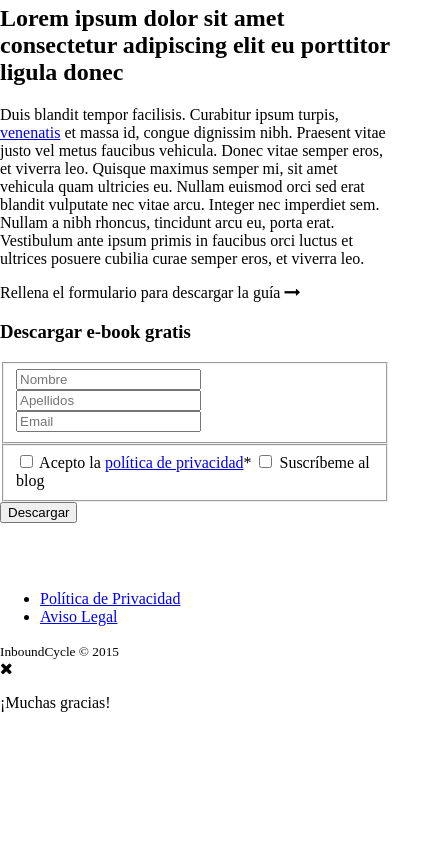
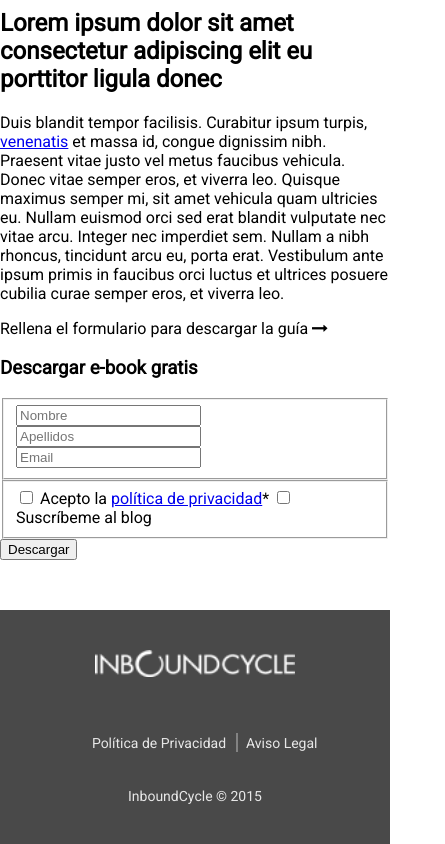
Before and after one commit to davidcastri25/landing-page-inboundcycle, a plain HTML site: page index.html in a window 390 px wide. Shown: the part 738-1582 px from the top of the page, 445 px wide, since content can reach past the window. Before the commit the page ends 1450 px from the top, so only its background shows below. Drawn offline with Linux system fonts and the light colour scheme.

Commit message:
Footer responsive

```diff
--- a/css/style.css
+++ b/css/style.css
@@ -8,6 +8,9 @@
   --padding-container-xs: 25px;
   --inbound-orange: rgb(233, 108, 25);
   --inbound-hover: rgb(250, 175, 125);
+  --inbound-grey: rgb(131, 131, 131);
+  --footer-black: rgb(73, 73, 73);
+  --footer-white: rgb(231, 231, 231);
 }
 
 *{
@@ -19,6 +22,10 @@
 html, body {
     margin: 0;
     height: 100%;
+}
+
+body {
+    font-family: 'Roboto', sans-serif;
 }
 
 /******* HEADER *******/
@@ -65,7 +72,7 @@ header {
 
 /******* SEPARATOR IMAGE *******/
 .separator-image-container {
-    width: 100vw;
+    width: 100%;
     height: auto;
     margin-bottom: 40px;
 }
@@ -78,6 +85,83 @@ header {
 }
 
 
+/******* FOOTER *******/
+footer {
+    background-color: var(--footer-black);
+    margin-top: 50px;
+}
+
+.footer-frame {
+    margin: var(--margin-container-lg);
+    padding: var(--padding-container);
+    display: flex;
+    justify-content: space-between;
+    align-items: center;
+}
+
+/* Legal */
+.legal-container {
+    width: 500px;
+    padding: 0px;
+    display: flex;
+    justify-content: end;
+    align-items: center;
+}
+
+.footer-text {
+    color: var(--footer-white);
+    font-size: 14px;
+}
+
+/* InboundCycle © 2015 */
+#lg-first-element {
+    order: 1;
+}
+
+/* Nav */
+#lg-second-element {
+    order: 2;
+}
+
+/* Elemento que queda en medio de los tres textos del footer */
+#mid-element {
+    border-left: 2px solid var(--inbound-grey);
+    border-right: 2px solid var(--inbound-grey);
+    text-align: center;
+    /* margin-left: 5px; */
+    width: 155px;
+}
+
+/* Aviso Legal */
+#second-nav-element {
+    width: 80px;
+}
+
+.legal-links {
+    width: 245px;
+    display: flex;
+    justify-content: end;
+    align-items: center;
+    padding: 0px;
+}
+
+.legal-links li {
+    list-style-type: none;
+    text-align: end;
+}
+
+.legal-links li a {
+    text-decoration: none;
+    width: 100%;
+}
+
+.legal-links li a:hover {
+    color: var(--inbound-hover);
+}
+
+
+
+
 /******* RESPONSIVE MEDIA QUERIES  *******/
 /* Mid-length */
 @media all and (max-width: 992px) {
@@ -87,6 +171,12 @@ header {
     }
 
     .header-container {
+        margin: var(--margin-container-md);
+    }
+
+
+    /******* FOOTER *******/
+    .footer-frame {
         margin: var(--margin-container-md);
     }
 }
@@ -108,6 +198,21 @@ header {
     .logotype {
         width: 50%;
         height: auto;
+    }
+
+
+    /******* FOOTER *******/
+    .footer-frame {
+        margin: var(--margin-container-sm);
+        display: flex;
+        flex-direction: column;
+        justify-content: space-between;
+        align-items: center;
+    }
+
+    .legal-container {
+        margin-top: 20px;
+        justify-content: center;
     }
 }
 
@@ -142,4 +247,29 @@ header {
         align-self:center;
         width: 200px;
     }
+
+
+    /******* FOOTER *******/
+    .footer-frame {
+        margin: var(--margin-container-xs);
+    }
+
+    .legal-container {
+        flex-direction: column;
+    }
+
+    /* InboundCycle © 2015 */
+    #lg-first-element {
+        order: 2;
+    }
+
+    /* Nav */
+    #lg-second-element {
+        order: 1;
+        margin-bottom: 20px;
+    }
+
+    #mid-element {
+        border-left: 0px;
+    }
 }
--- a/index.html
+++ b/index.html
@@ -6,6 +6,10 @@
   <title>InboundCycle</title>
   <!-- FontAwesome -->
   <link rel="stylesheet" href="css/font-awesome.min.css">
+  <!-- Google fonts -->
+  <link rel="preconnect" href="https://fonts.googleapis.com">
+  <link rel="preconnect" href="https://fonts.gstatic.com" crossorigin>
+  <link href="https://fonts.googleapis.com/css2?family=Roboto&display=swap" rel="stylesheet">
   <!-- Styles -->
   <link rel="stylesheet" href="css/style.css">
 </head>
@@ -84,26 +88,36 @@
 
   <!-- Footer -->
   <footer>
+
     <div class="footer-frame">
+
       <!-- Logotype -->
       <img src="img/inboundcycle-logo-small.png" class="logotype" alt="InboundCycle">
-      <!-- Legal menu -->
-      <nav>
-        <ul>
-          <li><a href="#" title="Lea nuestra política de privacidad">Política de Privacidad</a></li>
-          <li><a href="#" title="Lea el aviso legal">Aviso Legal</a></li>
-        </ul>
-      </nav>
-      <!-- Copyright -->
-      <small>InboundCycle © 2015</small>
+
+      <div class="legal-container">
+        <!-- Legal menu -->
+        <nav id="lg-second-element">
+          <ul class="legal-links">
+            <li id="mid-element"><a href="#" title="Lea nuestra política de privacidad" class="footer-text">Política de Privacidad</a></li>
+            <li id="second-nav-element"><a href="#" title="Lea el aviso legal" class="footer-text">Aviso Legal</a></li>
+          </ul>
+        </nav>
+
+        <!-- Copyright -->
+        <small class="footer-text" id="lg-first-element">InboundCycle © 2015</small>
+      </div>
+
+
+
     </div>
   </footer>
 
+
   <!-- Pop-up -->
-  <div class="popup">
+  <!--<div class="popup">
     <div class="caption">
       <i class="fa fa-times"></i>
       <p>¡Muchas gracias!</p>
     </div>
-  </div>
+  </div>  -->
 </body>
```
